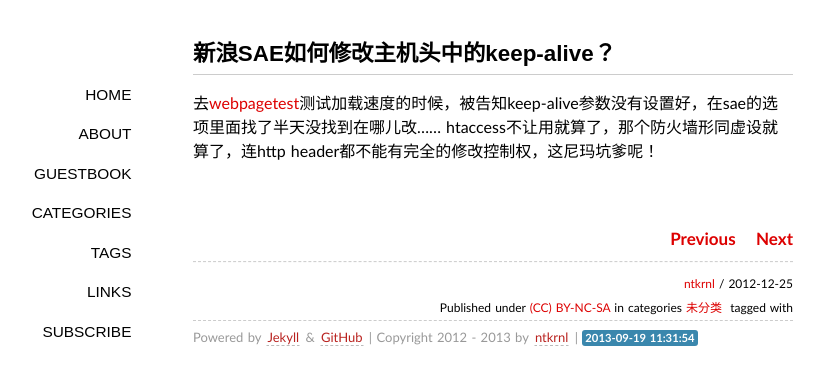
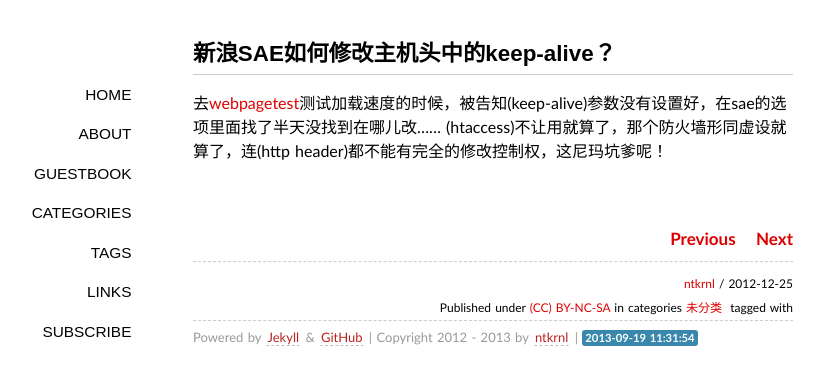
Before and after one commit to ntkrnl/ntkrnl.github.io, a Jekyll site: the page built from _posts/2012-12-25-sina-sae-keep-alive-in-how-to-modify-the-host-header.markdown, in a window 1280 px wide. Shown: the top 385 px of the page, without its empty margins (147-971 px from the left). Built offline with Jekyll 4.4.1, drawn with Linux system fonts in a browser that asks for light colours; some web fonts are replaced; Markdown is read by kramdown in place of the engine named in the settings; comment, search, counter and statistics services are not loaded.

```diff
--- a/_posts/2012-12-25-sina-sae-keep-alive-in-how-to-modify-the-host-header.markdown
+++ b/_posts/2012-12-25-sina-sae-keep-alive-in-how-to-modify-the-host-header.markdown
@@ -10,4 +10,4 @@ categories:
 - 未分类
 ---
 
-去[webpagetest](http://www.webpagetest.org/)测试加载速度的时候，被告知keep-alive参数没有设置好，在sae的选项里面找了半天没找到在哪儿改…… htaccess不让用就算了，那个防火墙形同虚设就算了，连http header都不能有完全的修改控制权，这尼玛坑爹呢！
+去[webpagetest](http://www.webpagetest.org/)测试加载速度的时候，被告知(keep-alive)参数没有设置好，在sae的选项里面找了半天没找到在哪儿改…… (htaccess)不让用就算了，那个防火墙形同虚设就算了，连(http header)都不能有完全的修改控制权，这尼玛坑爹呢！
```
